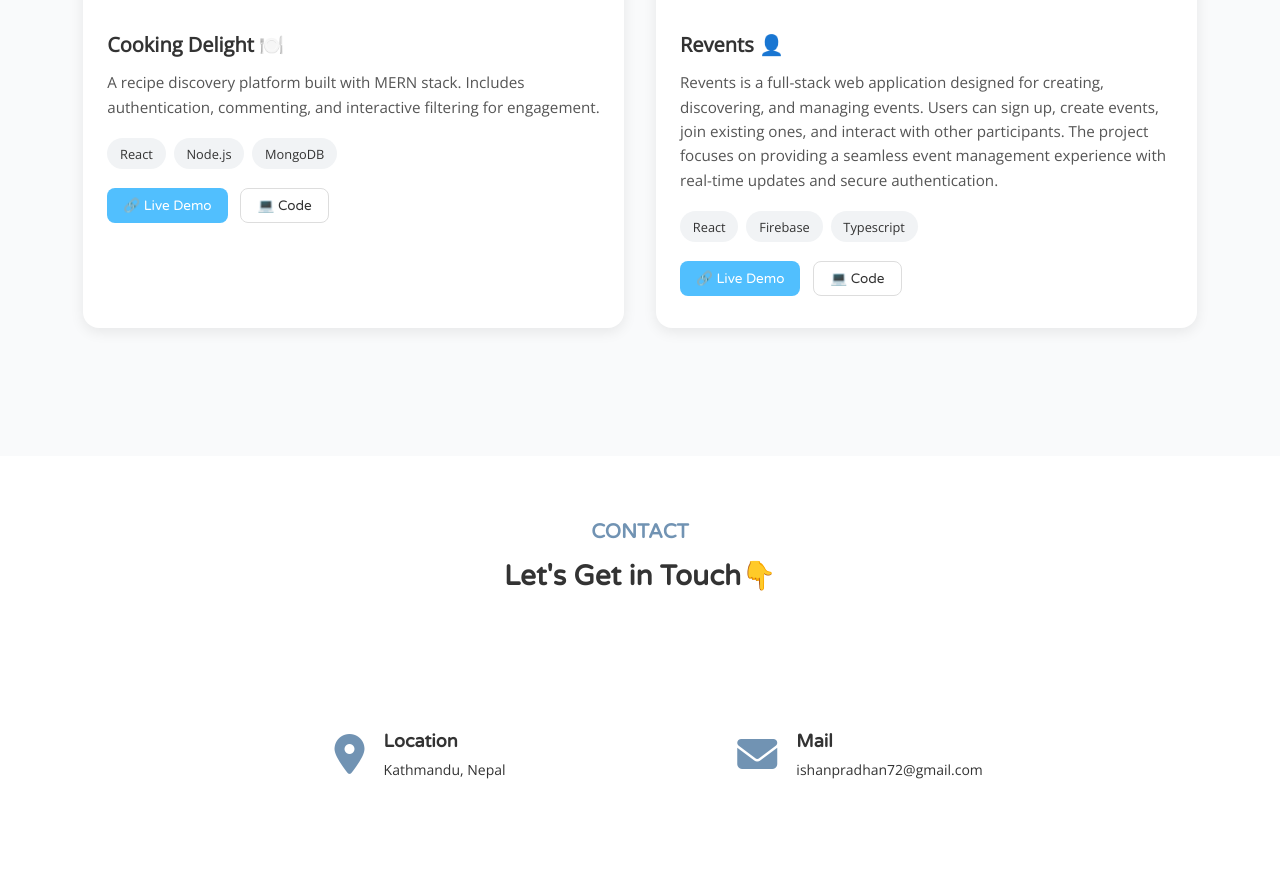
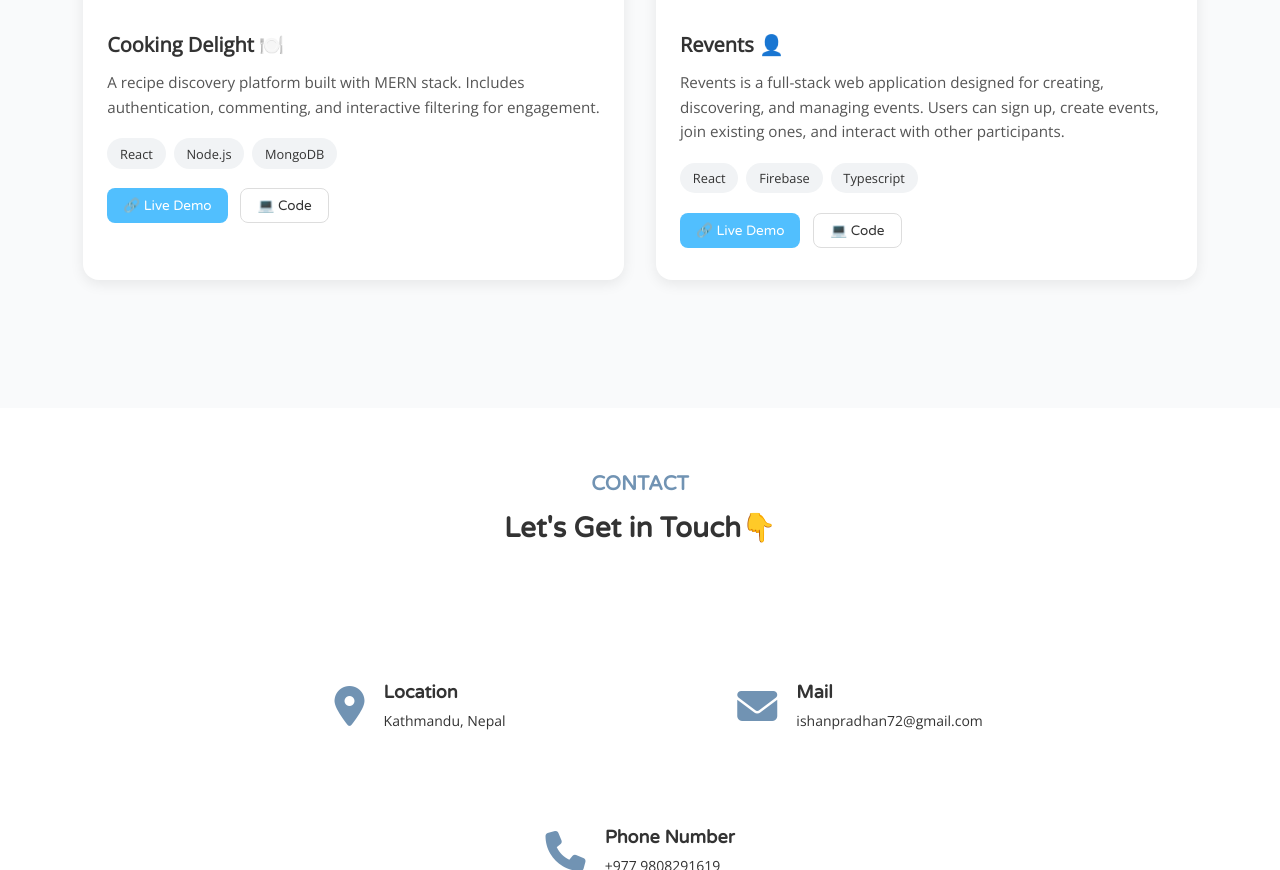
Before and after one commit to Ishan-Pradhan/portfolio, a plain HTML site: page index.html in a window 1280 px wide. Shown: the part 3412-4282 px from the top of the page. Drawn offline with nearby package versions, Linux system fonts and the light colour scheme.

Commit message:
refactor: remove redundant text from project description for clarity

```diff
--- a/index.html
+++ b/index.html
@@ -378,9 +378,7 @@
                 Revents is a full-stack web application designed for creating,
                 discovering, and managing events. Users can sign up, create
                 events, join existing ones, and interact with other
-                participants. The project focuses on providing a seamless event
-                management experience with real-time updates and secure
-                authentication.
+                participants.
               </p>
               <div class="tags">
                 <span>React</span>
```
